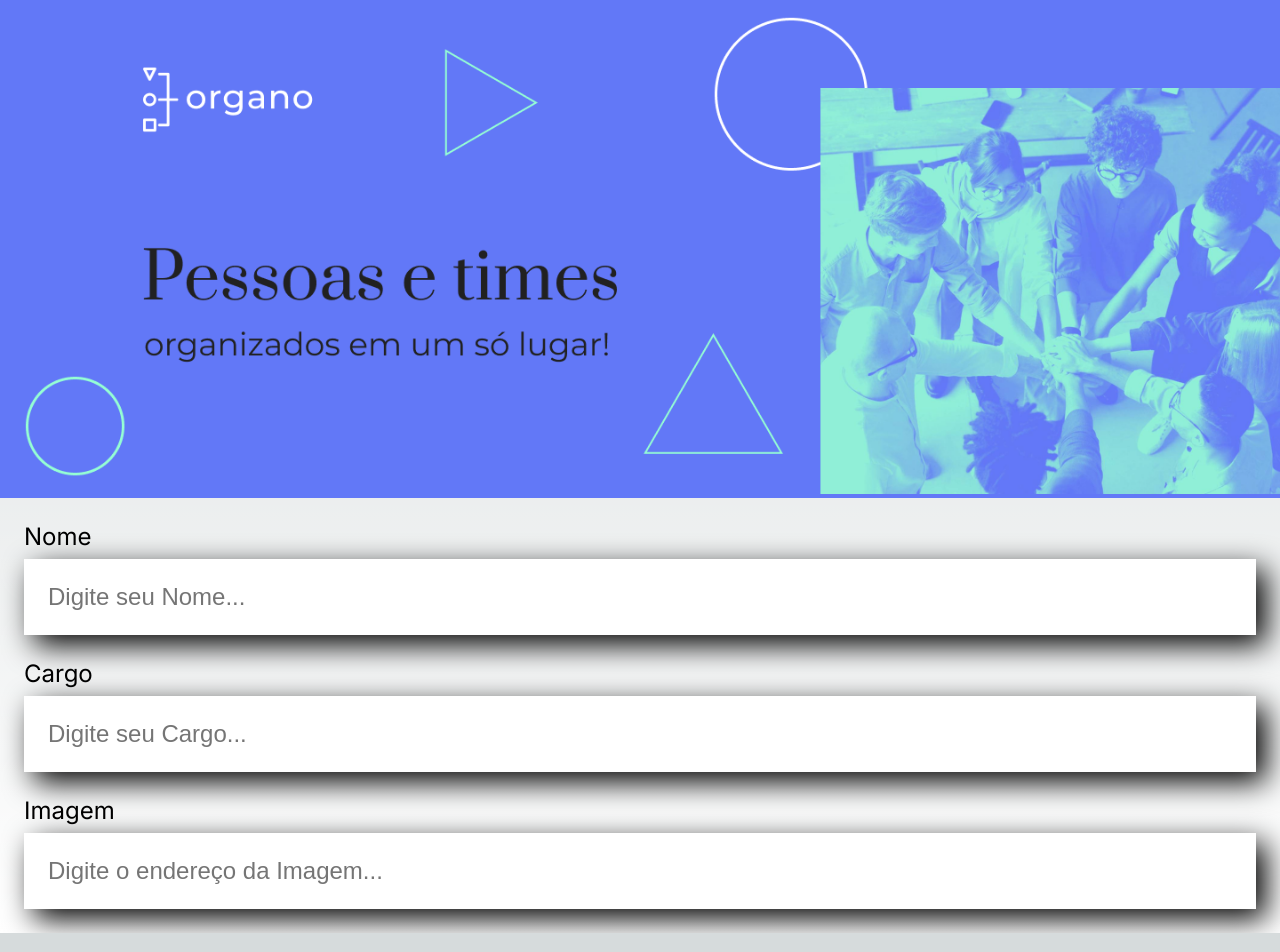
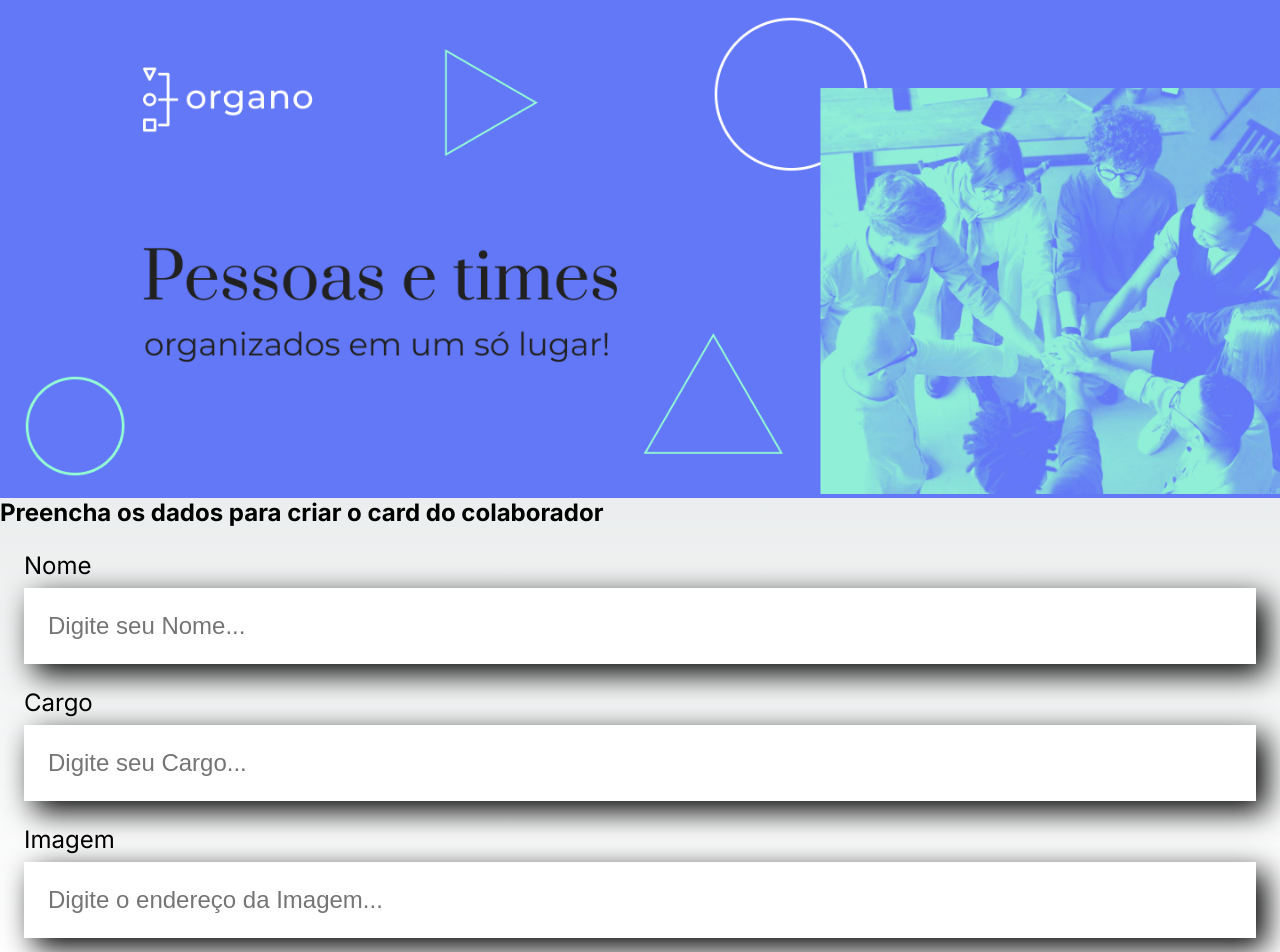
Before and after one commit to xande-rj/React_alurabasic, a Next.js app: page / in a window 1280 px wide. Shown: the top 952 px of the page. Built offline with nearby package versions, Linux system fonts and the light colour scheme.

Commit message:
Adição do formulario e estilo dele

```diff
--- /dev/null
+++ b/src/app/componetes/Formulario/Formulario.css
@@ -0,0 +1,14 @@
+.formulario{
+    display: flex;
+    justify-content: center;
+    margin: 80px 0 ;
+}
+
+.formulario form{
+    max-width: 80%;
+    background-color: #f2f2f2;
+    border-radius: 20px;
+    padding: 36px 64px;
+    box-shadow: 8px 8px 16px #000;
+
+}
--- /dev/null
+++ b/src/app/componetes/Formulario/Formulario.js
@@ -0,0 +1,17 @@
+import CampoTexto from "../CampoTexto"
+import "./Formulario.css"
+function Formulario (){
+    return(
+
+        <section className="Formulario">
+            <form>
+            <h2>Preencha os dados para criar o card do colaborador</h2>
+            <CampoTexto label="Nome" placeholder="Digite seu Nome"/>
+            <CampoTexto label="Cargo" placeholder="Digite seu Cargo"/>
+            <CampoTexto label="Imagem" placeholder="Digite o endereço da Imagem"/>
+            </form>
+        </section>
+    )
+}
+
+export default Formulario
--- a/src/app/page.js
+++ b/src/app/page.js
@@ -1,13 +1,11 @@
 import Banner from './componetes/Banner'
-import CampoTexto from './componetes/CampoTexto'
+import Formulario from './componetes/Formulario/Formulario'
 
 export default function Home() {
   return (
     <div>
     <Banner/>
-    <CampoTexto label="Nome" placeholder="Digite seu Nome"/>
-    <CampoTexto label="Cargo" placeholder="Digite seu Cargo"/>
-    <CampoTexto label="Imagem" placeholder="Digite o endereço da Imagem"/>
+    <Formulario/>
     </div>
   )
 }
```
